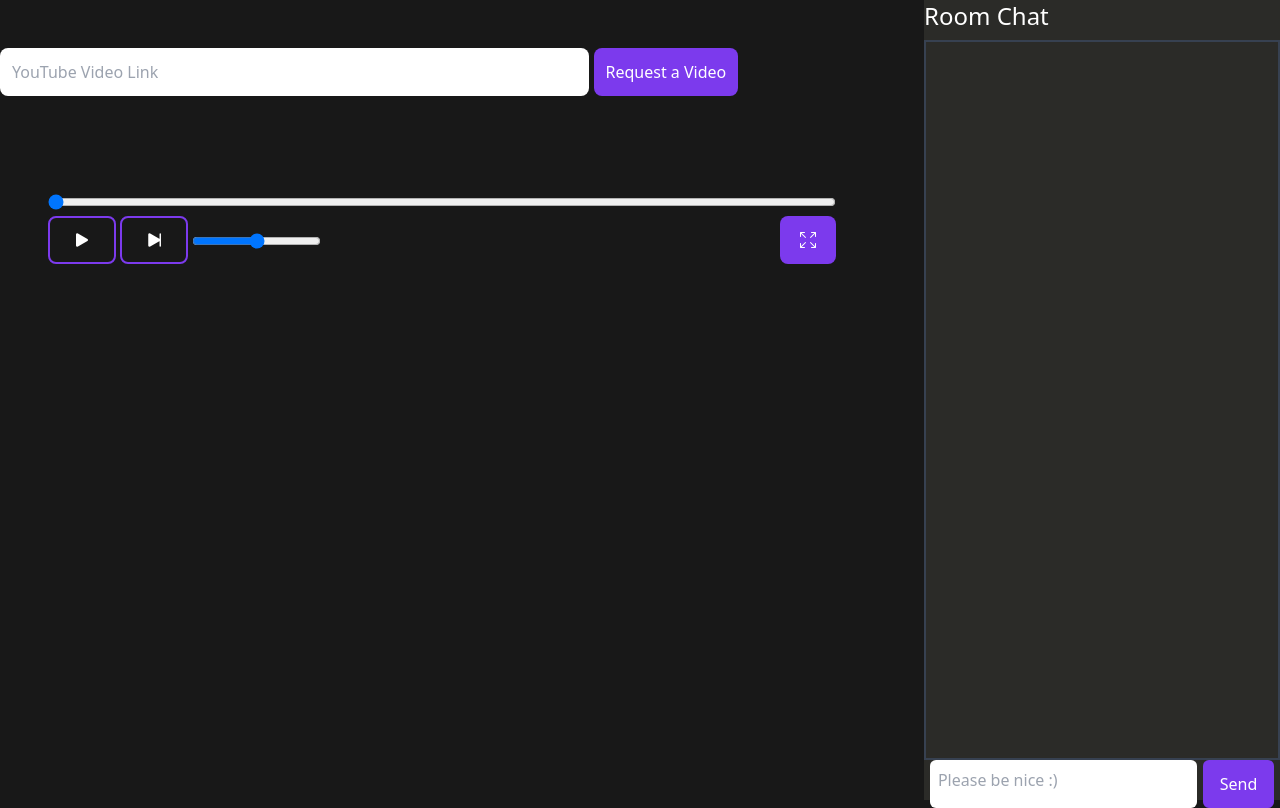
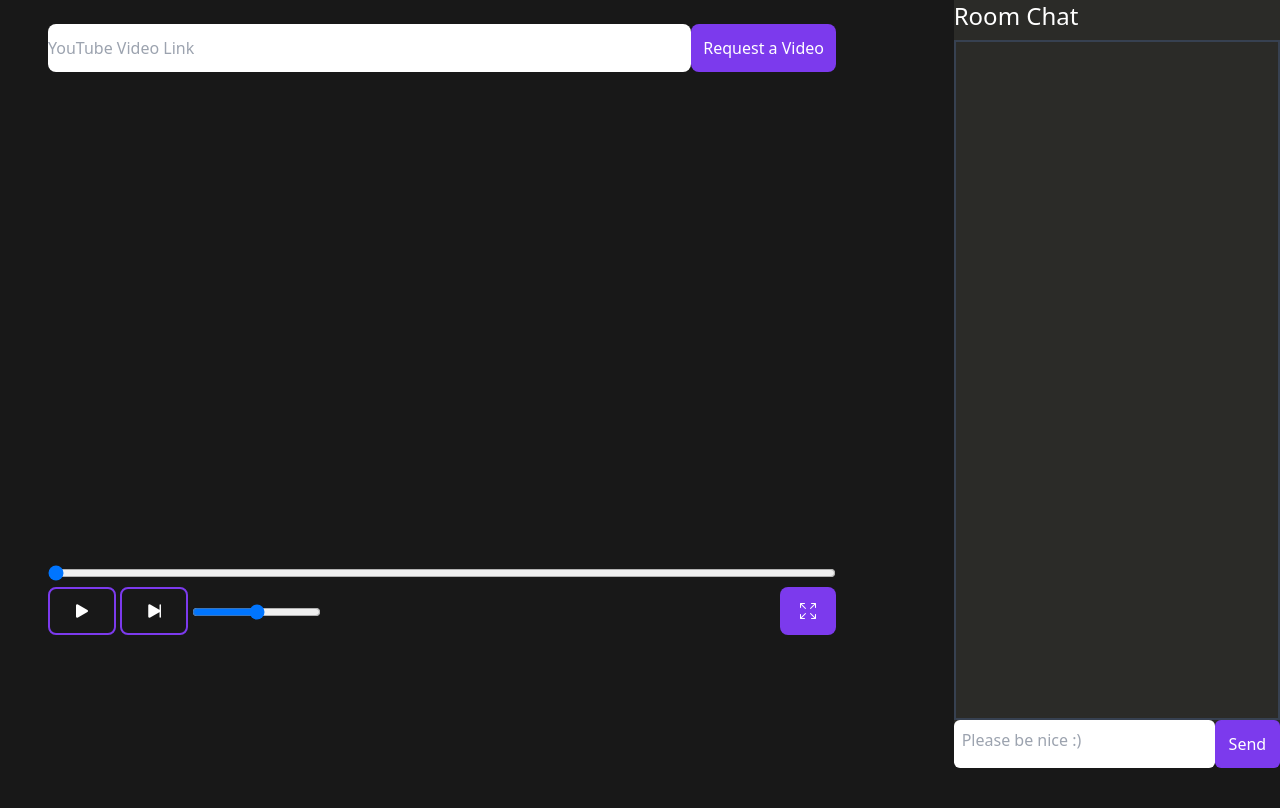
Before and after one commit to 98ZhaoJeffrey/asyncYoutube, a Flask app: template app/templates/room.html in a window 1280 px wide. After the commit the page ends 768 px from the top, so only its background shows below. Run offline with Flask 2, Linux system fonts and the light colour scheme; the template is opened without the code that fills it, so the values that code supplies are empty; style sheets or scripts are compiled from the project's sources; some libraries are stand-ins or nearby versions.

Commit message:
made room responsive

```diff
--- /dev/null
+++ b/app/static/css/room.css
@@ -0,0 +1,19 @@
+#video-container {
+    overflow: hidden;
+    position: relative;
+    width:100%;
+}
+
+#video-container::after {
+    padding-top: 56.25%;
+    display: block;
+    content: '';
+}
+
+#video-container iframe {
+    position: absolute;
+    top: 0;
+    left: 0;
+    width: 100%;
+    height: 100%;
+}
--- a/app/static/js/roomSocketio.js
+++ b/app/static/js/roomSocketio.js
@@ -35,8 +35,6 @@ const volumeBar = document.getElementById("volumeBar")
  var player, iframe;
  function onYouTubeIframeAPIReady() {
      player = new YT.Player('player', {
-             height: '456',
-             width: '768',
              videoId: 'xTczn5RUgnk',
              playerVars: {
                  'playsinline': 0,
--- a/app/templates/room.html
+++ b/app/templates/room.html
@@ -2,7 +2,9 @@
 
 {%block head%}
   <link rel="stylesheet" href="https://cdn.jsdelivr.net/npm/bootstrap-icons@1.5.0/font/bootstrap-icons.css">
+  <link rel="stylesheet" href="{{ url_for('static', filename='css/room.css') }}" />
   <script src="https://cdn.socket.io/3.1.3/socket.io.min.js"></script>
+
 {%endblock%}
 
 {% block content %}
@@ -10,23 +12,22 @@
 <div id="alerts" class= "flex flex-col items-center">
 </div>
 <div class="h-full w-full grid grid-cols-10 grid-rows-1 gap-x-10 ">
-  <div class="col-span-7">
-      <div class="py-12">
-        <input id="videoInput" type="text" placeholder="YouTube Video Link" name="video" class="rounded-lg focus:outline-none focus:ring focus:border-purple-800 w-4/6 h-12 p-3" required></input>
-        <button id="videoButton" class="rounded-lg bg-purple-600 text-white text-1xl focus:outline-none w-1/16 h-12 p-3 hover:bg-purple-800">
+  <div class="px-12 col-span-10 lg:col-span-7">
+    <div class="flex flex-col justify-center items-center">
+      <div class="flex flex-row py-6 w-full">
+        <input id="videoInput" type="text" placeholder="YouTube Video Link" name="video" class="flex-grow rounded-lg focus:outline-none focus:ring focus:border-purple-800 h-12 " required></input>
+        <button id="videoButton" class="flex-none rounded-lg bg-purple-600 text-white text-1xl focus:outline-none w-1/16 h-12 p-3 hover:bg-purple-800">
           Request a Video
         </button>
       </div>
-      <div>
-        <div>
-          <div id="player"></div>
-        </div>
+      <div id="video-container" class="justify-items-center">
+        <div id="player"></div>
       </div>
 
-      <div class="p-12" id="controls" class="items-center w-5/6">
+      <div id="controls" class="py-6 items-center w-full">
         <input id="timeline" type="range" min=0 max=1000 value=0 onChange="scrubVideo()" class="w-full">
 
-        <div class="flex flex-row justify-between items-center">
+        <div class="flex flex-row justify-between items-center ">
           <div>
             <button class="rounded-lg bg-transparent border-2 border-purple-600 text-white text-2xl px-5 focus:outline-none h-12 hover:bg-purple-800" id="playButton">
               <i class="bi bi-play-fill"></i>
@@ -45,18 +46,17 @@
         <p class="text-white">{{joinUrl}}</p>
       </div>
     </div>
+    </div>
 
-    <div style="background-color:#2b2b28" class="flex flex-col justify-around col-span-3 w-full h-full">
+    <div style="background-color:#2b2b28" class="flex flex-col justify-around w-11/12 h-full col-span-10 place-self-center lg:col-span-3 lg:place-self-end">
         <div style="height:5vh">
           <span class="text-white text-2xl text-center">Room Chat</span>
         </div>
-
-        <div id="chat" style="height:90vh" class="flex flex-col w-full overflow-y-auto border-2 border-gray-700">
+        <div id="chat" style="height:85vh" class="flex flex-col w-full overflow-y-auto border-2 border-gray-700">
         </div>
-
         <div style="height:5vh" class="flex flex-row justify-evenly">
-            <textarea placeholder="Please be nice :)" id="messageInput" name="message" class="resize-none rounded-md focus:outline-none focus:ring focus:border-purple-800 w-3/4 h-12 p-2"></textarea>
-            <button id="messageButton" class="rounded-md bg-purple-600 text-white focus:outline-none w-1/5 h-12 p-2 hover:bg-purple-800">
+            <textarea placeholder="Please be nice :)" id="messageInput" name="message" class="flex-grow resize-none rounded-md focus:outline-none focus:ring focus:border-purple-800 h-12 p-2"></textarea>
+            <button id="messageButton" class="flex-none rounded-md bg-purple-600 text-white focus:outline-none w-1/5 h-12 p-2 hover:bg-purple-800">
               Send
             </button>
         </div>
--- a/package.json
+++ b/package.json
@@ -21,6 +21,6 @@
     "tailwindcss": "^2.0.2"
   },
   "devDependencies": {
-    "@tailwindcss/aspect-ratio": "^0.2.0"
+    "@tailwindcss/aspect-ratio": "^0.2.1"
   }
 }
--- a/tailwind.config.js
+++ b/tailwind.config.js
@@ -7,7 +7,5 @@ module.exports = {
   variants: {
     extend: {},
   },
-  plugins: [
-    require('@tailwindcss/aspect-ratio'),
-  ],
+  plugins: [],
 }
```
Also changed, not shown: package-lock.json.
